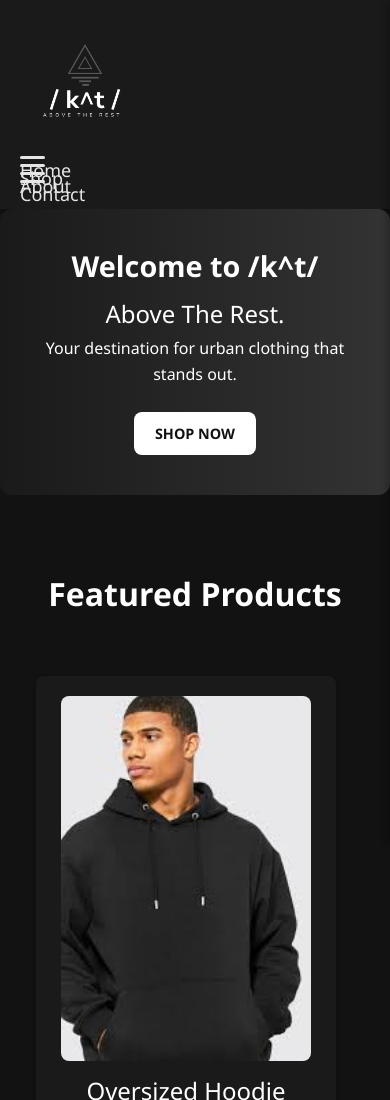
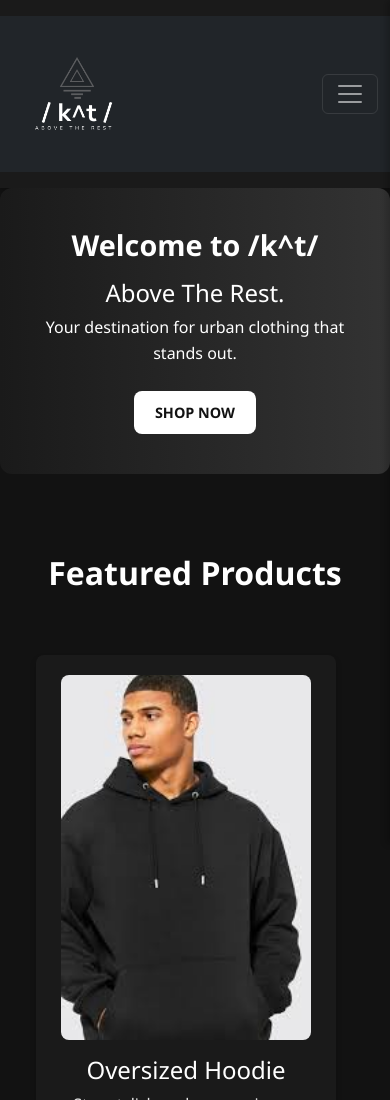
Before and after one commit to Khalipa-B/feb2025-webtechnologies-final-project-Khalipa-B, a plain HTML site: page index.html in a window 390 px wide. Shown: the top 1100 px of the page. Drawn offline with nearby package versions, Linux system fonts and the light colour scheme.

Commit message:
Used bootstrap to style hamburger menu

````diff
--- a/index.html
+++ b/index.html
@@ -18,27 +18,44 @@
   </head>
   <body>
     <header>
-      <div class="nav-container">
-        <a href="index.html" class="logo">
-          <img src="images/_k^t  Logo_white.png" alt="/k^t/ logo" />
-        </a>
-
-        <div class="hamburger-menu">
-          <div><a href="index.html">Home</a></div>
-          <div><a href="shop.html">Shop</a></div>
-          <div><a href="about.html">About</a></div>
-          <div><a href="contact.html">Contact</a></div>
+      <nav class="navbar navbar-expand-lg navbar-dark bg-dark">
+        <div class="container-fluid">
+          <a class="navbar-brand" href="index.html">
+            <img
+              src="images/_k^t  Logo_white.png"
+              alt="/k^t/ logo"
+              width="130"
+            />
+          </a>
+          <button
+            class="navbar-toggler"
+            type="button"
+            data-bs-toggle="collapse"
+            data-bs-target="#navbarNav"
+            aria-controls="navbarNav"
+            aria-expanded="false"
+            aria-label="Toggle navigation"
+          >
+            <span class="navbar-toggler-icon"></span>
+          </button>
+          <div class="collapse navbar-collapse" id="navbarNav">
+            <ul class="navbar-nav ms-auto">
+              <li class="nav-item">
+                <a class="nav-link" href="index.html">Home</a>
+              </li>
+              <li class="nav-item">
+                <a class="nav-link" href="shop.html">Shop</a>
+              </li>
+              <li class="nav-item">
+                <a class="nav-link" href="about.html">About</a>
+              </li>
+              <li class="nav-item">
+                <a class="nav-link" href="contact.html">Contact</a>
+              </li>
+            </ul>
+          </div>
         </div>
-
-        <nav>
-          <ul class="nav-links">
-            <li><a href="index.html">Home</a></li>
-            <li><a href="shop.html">Shop</a></li>
-            <li><a href="about.html">About</a></li>
-            <li><a href="contact.html">Contact</a></li>
-          </ul>
-        </nav>
-      </div>
+      </nav>
     </header>
 
     <!-- Hero Section -->
@@ -153,4 +170,3 @@
     </div>
   </body>
 </html>
-```
````
